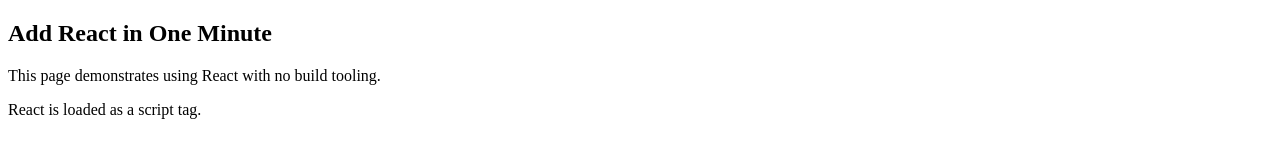
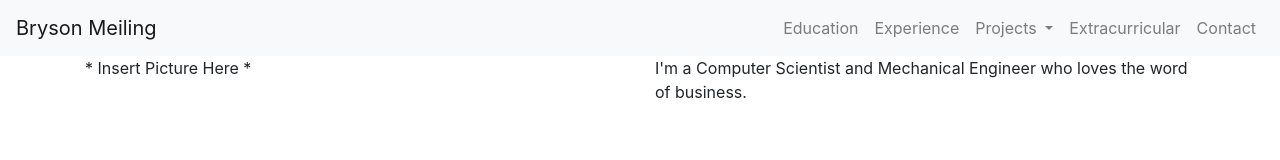
Before and after one commit to Bryson14/resume_react, a plain HTML site: page index.html in a window 1280 px wide. Drawn offline with nearby package versions, Linux system fonts and the light colour scheme.

Commit message:
making progress

```diff
--- a/index.html
+++ b/index.html
@@ -2,24 +2,71 @@
 <html>
   <head>
     <meta charset="UTF-8" />
-    <title>Add React in One Minute</title>
+    <title>Bryson Meiling</title>
+    <!-- React Imports -->
+    <script defer src="https://unpkg.com/react@16/umd/react.development.js" crossorigin></script>
+    <script defer src="https://unpkg.com/react-dom@16/umd/react-dom.development.js" crossorigin></script>
+    <!-- Bootstrap -->
+    <link rel="stylesheet" href="https://stackpath.bootstrapcdn.com/bootstrap/4.3.1/css/bootstrap.min.css" integrity="sha384-ggOyR0iXCbMQv3Xipma34MD+dH/1fQ784/j6cY/iJTQUOhcWr7x9JvoRxT2MZw1T" crossorigin="anonymous">
+    <!-- jquery, popper, js plugins -->
+    <script defer src="https://code.jquery.com/jquery-3.3.1.slim.min.js" integrity="sha384-q8i/X+965DzO0rT7abK41JStQIAqVgRVzpbzo5smXKp4YfRvH+8abtTE1Pi6jizo" crossorigin="anonymous"></script>
+    <script defer src="https://cdnjs.cloudflare.com/ajax/libs/popper.js/1.14.7/umd/popper.min.js" integrity="sha384-UO2eT0CpHqdSJQ6hJty5KVphtPhzWj9WO1clHTMGa3JDZwrnQq4sF86dIHNDz0W1" crossorigin="anonymous"></script>
+    <script defer src="https://stackpath.bootstrapcdn.com/bootstrap/4.3.1/js/bootstrap.min.js" integrity="sha384-JjSmVgyd0p3pXB1rRibZUAYoIIy6OrQ6VrjIEaFf/nJGzIxFDsf4x0xIM+B07jRM" crossorigin="anonymous"></script>
+    <!-- my script -->
+    <script defer src="app.js"></script>
+
   </head>
   <body>
 
-    <h2>Add React in One Minute</h2>
-    <p>This page demonstrates using React with no build tooling.</p>
-    <p>React is loaded as a script tag.</p>
+    <nav class="navbar navbar-expand-lg navbar-light bg-light">
+      <a class="navbar-brand" href="#">Bryson Meiling</a>
+      <button class="navbar-toggler" type="button" data-toggle="collapse" data-target="#navbarSupportedContent" aria-controls="navbarSupportedContent" aria-expanded="false" aria-label="Toggle navigation">
+        <span class="navbar-toggler-icon"></span>
+      </button>
+
+      <div class="collapse navbar-collapse" id="navbarSupportedContent">
+        <!-- ml auto makes it right align -->
+        <ul class="navbar-nav ml-auto">
+          <li class="nav-item ">
+            <a class="nav-link" href="#">Education</a>
+          </li>
+          <li class="nav-item">
+            <a class="nav-link" href="#">Experience</a>
+          </li>
+          <li class="nav-item dropdown">
+            <a class="nav-link dropdown-toggle" href="#" id="navbarDropdown" role="button" data-toggle="dropdown" aria-haspopup="true" aria-expanded="false">
+              Projects
+            </a>
+            <div class="dropdown-menu" aria-labelledby="navbarDropdown">
+              <a class="dropdown-item" href="#">Trade Bot</a>
+              <a class="dropdown-item" href="#">The AirBnB of Parking</a>
+              <a class="dropdown-item" href="#">Inventory Requests</a>
+              <a class="dropdown-item" href="#">Part Test Validation</a>
+            </div>
+          </li>
+          <li class="nav-item">
+            <a class="nav-link" href="#">Extracurricular</a>
+          </li>
+          <li class="nav-item">
+            <a class="nav-link" href="#">Contact</a>
+          </li>
+        </ul>
+    </nav>
+
+    <div class="container">
+      <div class="row">
+        <div class="col-md-6 col-sm-12">
+          * Insert Picture Here *
+        </div>
+        <div class="col-md-6 col-sm-12">
+          <p>I'm a Computer Scientist and Mechanical Engineer who loves the word of business.</p>
+
+        </div>
+      </div>
+    </div>
 
     <!-- We will put our React component inside this div. -->
-    <div id="like_button_container"></div>
-
-    <!-- Load React. -->
-    <!-- Note: when deploying, replace "development.js" with "production.min.js". -->
-    <script src="https://unpkg.com/react@16/umd/react.development.js" crossorigin></script>
-    <script src="https://unpkg.com/react-dom@16/umd/react-dom.development.js" crossorigin></script>
-
-    <!-- Load our React component. -->
-    <script src="like_button.js"></script>
+    <div id="app"></div>
 
   </body>
 </html>
```
Also changed, not shown: app.js (added).
